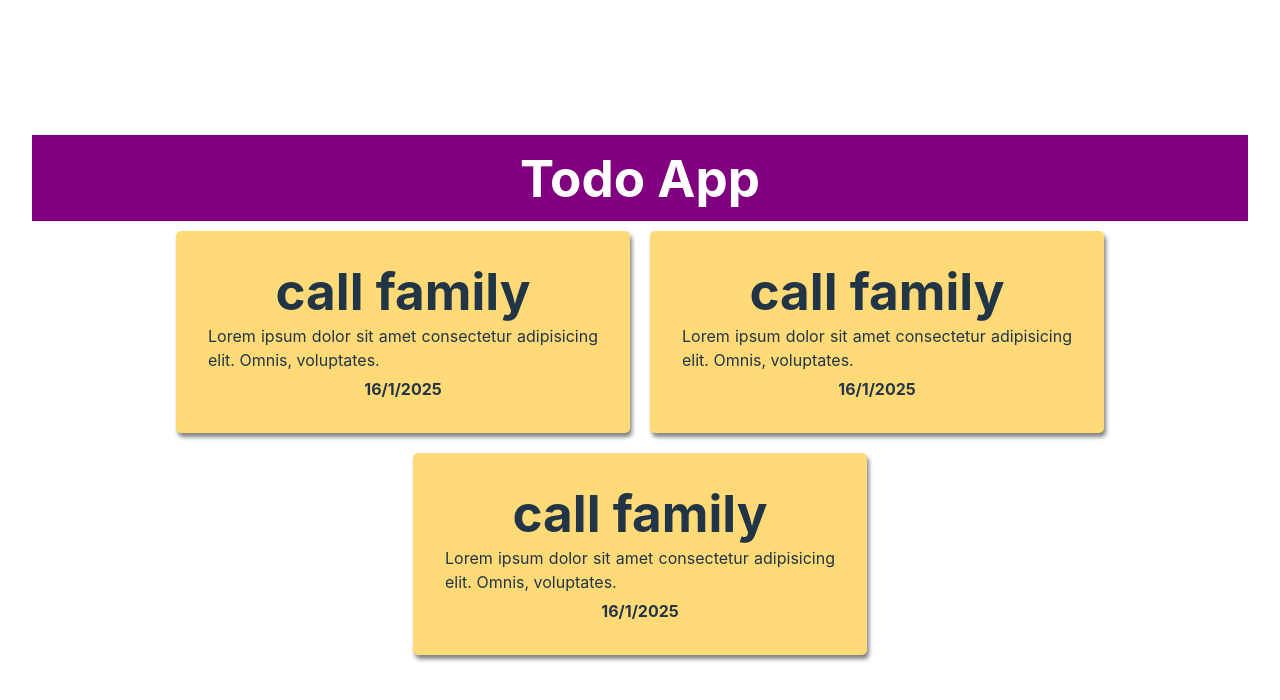
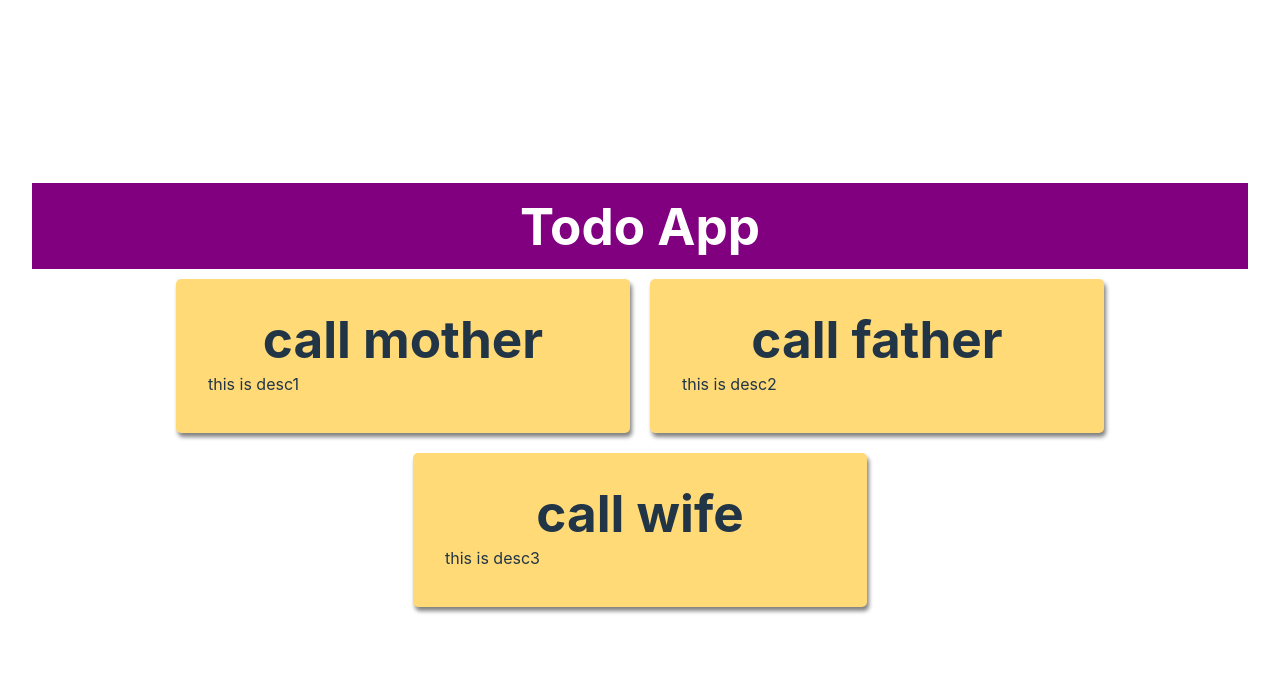
Before and after one commit to cseMisbah/react-js-practice, a React (Vite) app in the folder REACT-JS-PRACTICE/: page / in a window 1280 px wide. Shown: the top 700 px of the page. Built offline with nearby package versions, Linux system fonts and the light colour scheme.

Commit message:
worked with props

```diff
--- a/REACT-JS-PRACTICE/src/App.jsx
+++ b/REACT-JS-PRACTICE/src/App.jsx
@@ -20,9 +20,9 @@ function App() {
   return (
     <div>
       <h1 className="headingStyle">Todo App</h1>
-      <Card />
-      <Card />
-      <Card />
+      <Card titleText="call mother" descText="this is desc1" />
+      <Card titleText="call father" descText="this is desc2" />
+      <Card titleText="call wife" descText="this is desc3" />
 
       <h1>{/*Nested lists*/}</h1>
       {/*users.map((user, index) => (
--- a/REACT-JS-PRACTICE/src/components/CARD/index.jsx
+++ b/REACT-JS-PRACTICE/src/components/CARD/index.jsx
@@ -1,5 +1,5 @@
 import React from "react";
-
+/*
 const todoTitle = "call family";
 const todoDesc =
   "Lorem ipsum dolor sit amet consectetur adipisicing elit. Omnis, voluptates.";
@@ -7,20 +7,37 @@ const date = new Date();
 const dateName = date.getDate();
 const monthName = date.getMonth();
 const currentYear = date.getFullYear();
-
-export const index = () => {
+*/
+export const index = (props) => {
+  //console.log(props);
+  const { titleText, descText } = props;
   return (
     <div className="card">
-      <h1 className="cardTitle">{todoTitle}</h1>
-      <p className="cardDesc">{todoDesc}</p>
+      <h1 className="cardTitle">{titleText}</h1>
+      <p className="cardDesc">{descText}</p>
       <p className="cardFooter">
-        {dateName + "/" + monthName + "/" + currentYear}
+        {/*dateName + "/" + monthName + "/" + currentYear*/}
       </p>
     </div>
   );
 };
 export default index;
+
 /*
+export const index = (props) => {
+  console.log(props);
+  return (
+    < className="card">
+      <h1 className="cardTitle">{props.titleText}</h1>
+      <p className="cardDesc">{props.descText}</p>
+      < className="cardFooter">
+        {dateName + "/" + monthName + "/" + currentYear}
+
+
+  );
+};
+
+
 import React from "react";
 import "./style.css";
 export default function CARD() {
--- a/REACT-JS-PRACTICE/src/main.jsx
+++ b/REACT-JS-PRACTICE/src/main.jsx
@@ -2,7 +2,7 @@ import { StrictMode } from "react";
 import { createRoot } from "react-dom/client";
 import "./index.css";
 import App from "./App.jsx";
-import Card from "./components/CARD/index.jsx";
+//import Card from "./components/CARD/index.jsx";
 
 /*
 const headingStyle = {
```
